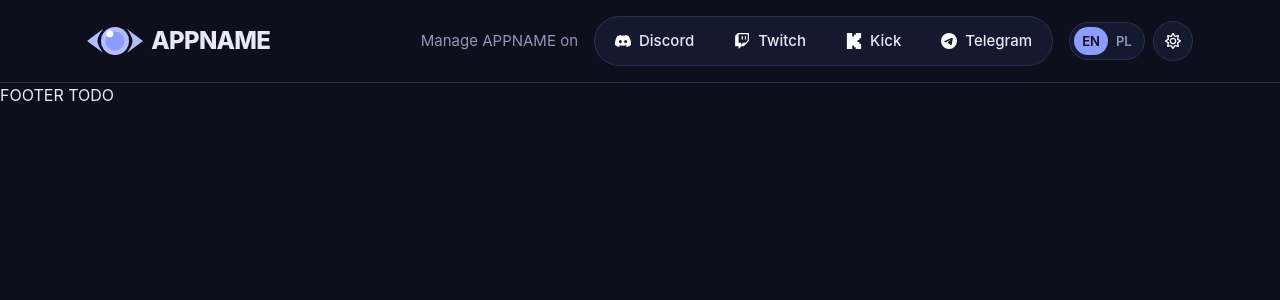
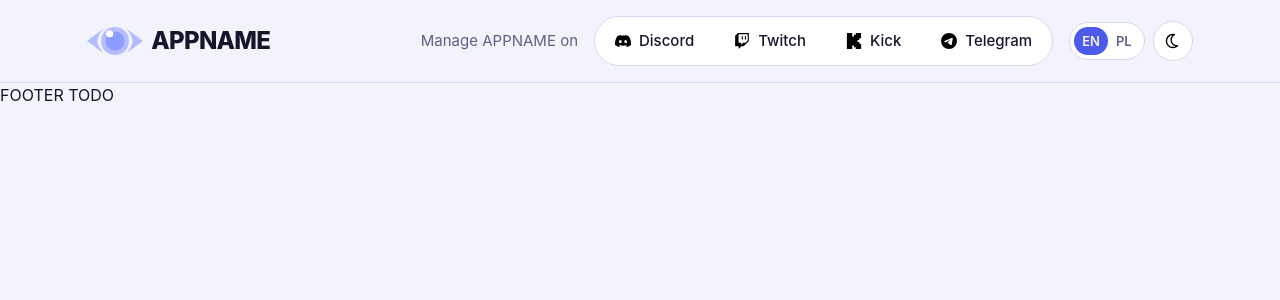
Before and after one commit to Krisuniooo/Web-Development-Project, a PHP site: page / in a window 1280 px wide. Shown: the top 300 px of the page. Run offline with PHP 8.4, Linux system fonts and the light colour scheme.

Commit message:
feat: add dark/light mode
- User choice is saved inside localStorage
- First choice takes into account prefers-color-scheme
- Prevents the FOUC effect

```diff
--- /dev/null
+++ b/public/js/theme.js
@@ -0,0 +1,26 @@
+const switchMode = document.querySelector(".switch-mode");
+
+const saveTheme = (mode) => {
+    try {
+        localStorage.setItem("theme", mode);
+    } catch (e) {
+        // nothing ever happens
+    }
+}
+
+const updateLabel = (mode) => {
+    const newLabel = mode === "light" ? "Switch to dark mode" : "Switch to light mode";
+    switchMode.setAttribute("aria-label", newLabel);
+}
+
+switchMode.addEventListener("click", () => {
+    const newTheme = document.documentElement.dataset.theme === "light" ? "dark" : "light";
+
+    document.documentElement.dataset.theme = newTheme;
+    updateLabel(newTheme);
+    saveTheme(newTheme);
+});
+
+// Since themeInit.js runs before button is created,
+// this function call is needed to sync the label
+updateLabel(document.documentElement.dataset.theme);
--- /dev/null
+++ b/public/js/themeInit.js
@@ -0,0 +1,19 @@
+(() => {
+    let theme = null;
+
+    try {
+        theme = localStorage.getItem('theme');
+    } catch (e) {
+        // nothing ever happens
+    }
+
+    if (theme !== 'light' && theme !== 'dark') {
+        if (window.matchMedia('(prefers-color-scheme: light)').matches) {
+            theme = 'light';
+        } else {
+            theme = 'dark';
+        }
+    }
+
+    document.documentElement.dataset.theme = theme;
+})();
--- a/public/views/home.html.php
+++ b/public/views/home.html.php
@@ -5,6 +5,8 @@
     <meta name="viewport" content="width=device-width, initial-scale=1.0">
     <title><?= htmlspecialchars($pageTitle) ?></title>
     <link rel="stylesheet" href="/css/style.css">
+    <script src="/js/themeInit.js"></script>
+    <script src="/js/theme.js" defer></script>
 </head>
 <body>
     <header class="nav">
```
